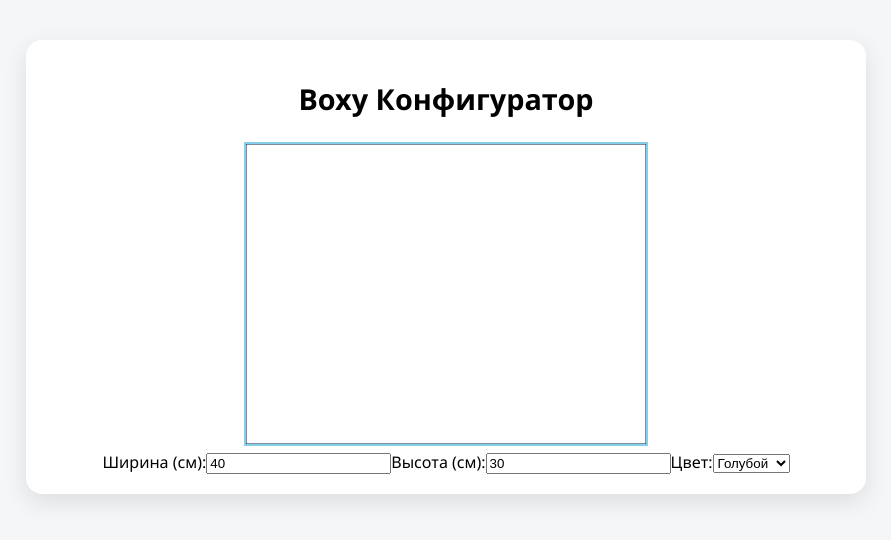
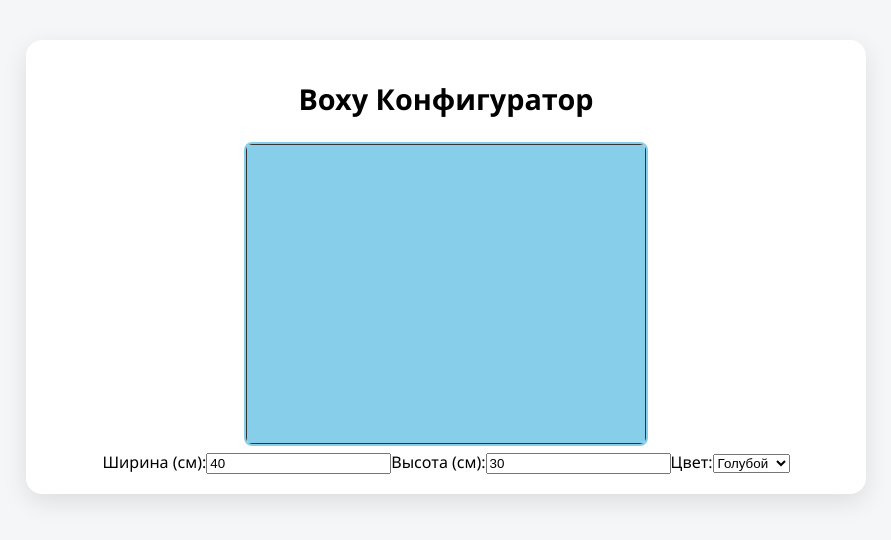
Before and after one commit to johnjonov314/boxy, a React (Vite) app: page / in a window 1280 px wide. Shown: the top 540 px of the page, without its empty margins (194-1085 px from the left). Built offline with nearby package versions, Linux system fonts and the light colour scheme.

Commit message:
Update Canvas.jsx

```diff
--- a/src/Canvas.jsx
+++ b/src/Canvas.jsx
@@ -1,19 +1,38 @@
 import React, { useEffect, useRef } from "react";
 
-export default function Canvas({ widthCm, heightCm, color }) {
+const Canvas = ({ widthCm, heightCm, color }) => {
   const canvasRef = useRef(null);
 
   useEffect(() => {
     const canvas = canvasRef.current;
     const ctx = canvas.getContext("2d");
-    const scale = 10;
-    canvas.width = widthCm * scale;
-    canvas.height = heightCm * scale;
+    const pxPerCm = 10; // масштаб для удобства визуализации
+    const widthPx = widthCm * pxPerCm;
+    const heightPx = heightCm * pxPerCm;
+
+    canvas.width = widthPx;
+    canvas.height = heightPx;
+
     ctx.clearRect(0, 0, canvas.width, canvas.height);
-
-    ctx.strokeStyle = color === "Blue sky" ? "#87ceeb" : "#001f3f";
-    ctx.strokeRect(0, 0, canvas.width, canvas.height);
+    ctx.fillStyle = color;
+    ctx.fillRect(0, 0, widthPx, heightPx);
+    ctx.strokeStyle = "#333";
+    ctx.lineWidth = 2;
+    ctx.strokeRect(0, 0, widthPx, heightPx);
   }, [widthCm, heightCm, color]);
 
-  return <canvas ref={canvasRef} style={{ border: "2px solid #87ceeb" }} />;
-}
+  return (
+    <canvas
+      ref={canvasRef}
+      style={{
+        maxWidth: "100%",
+        height: "auto",
+        background: "#fff",
+        border: "2px solid #87ceeb",
+        borderRadius: "8px"
+      }}
+    />
+  );
+};
+
+export default Canvas;
```
